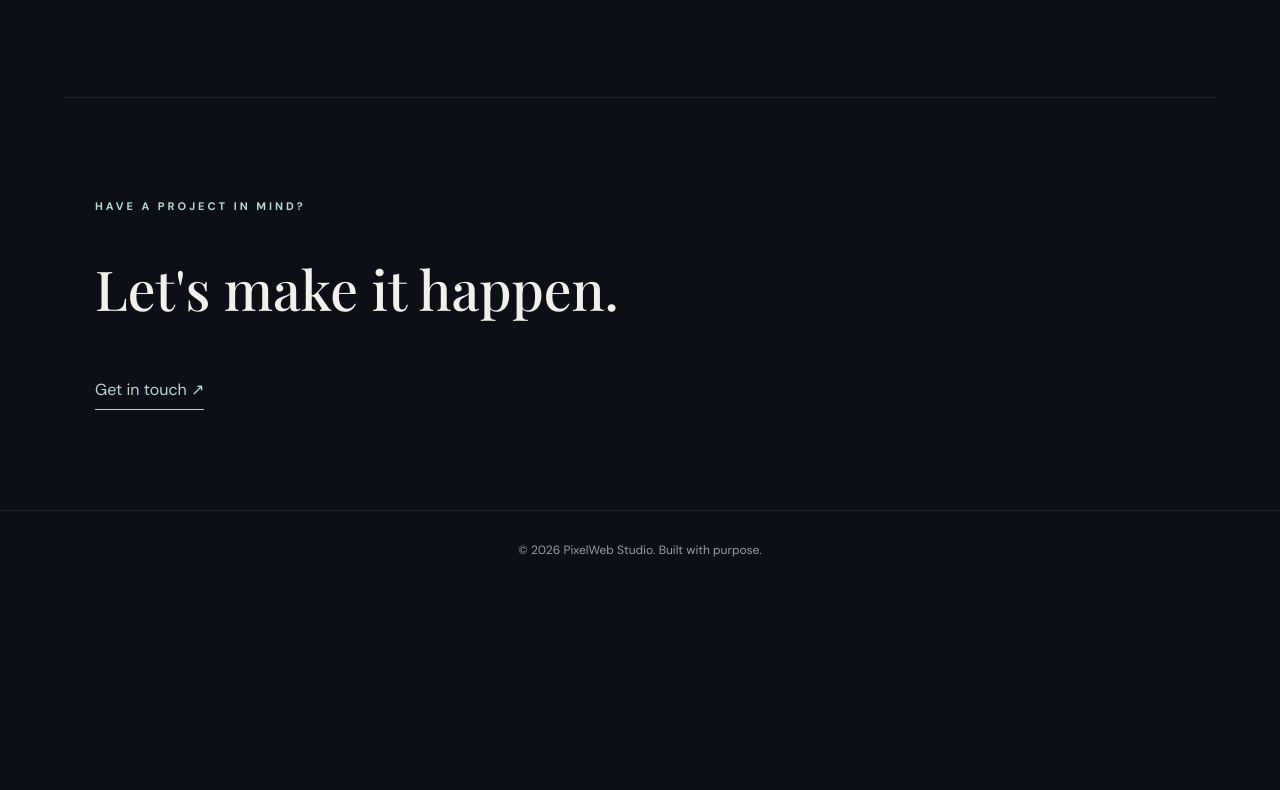
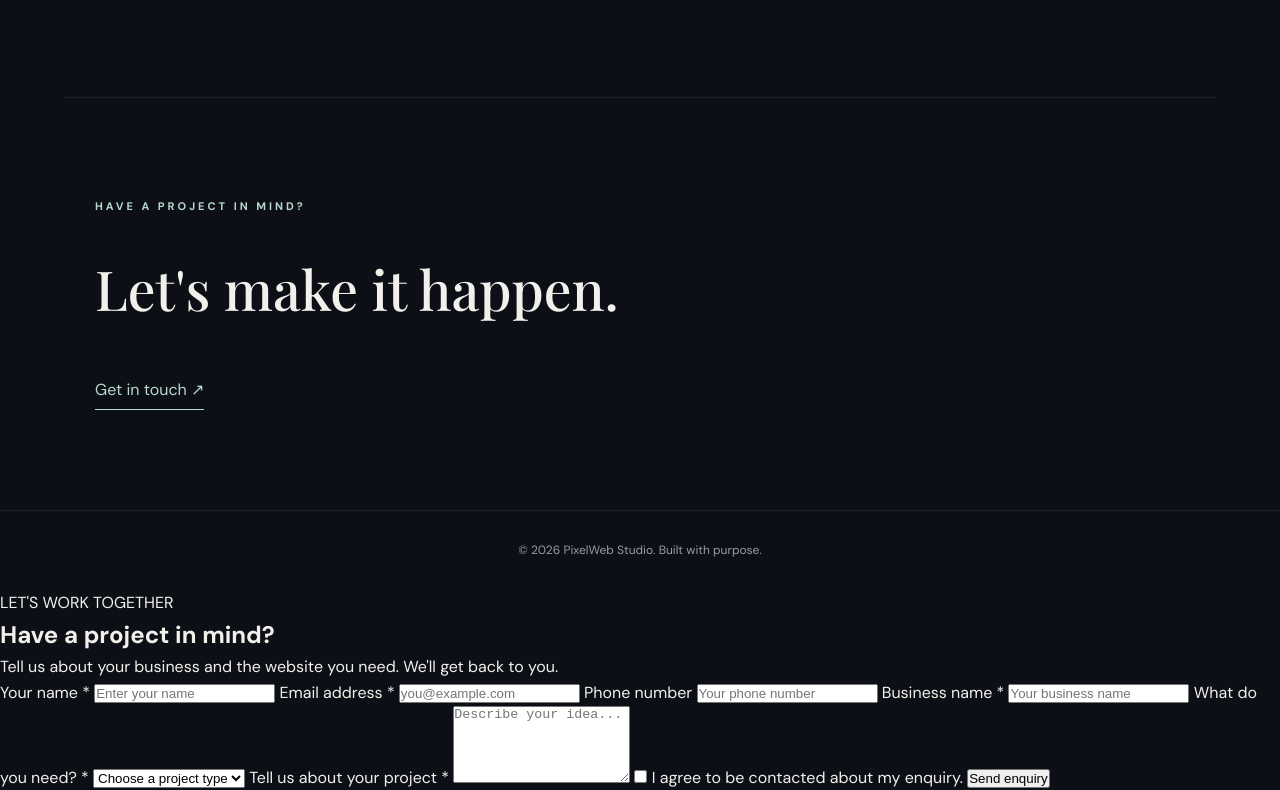
Before and after one commit to dev-v45/Pixel_Web_Studio, a plain HTML site: page index.html in a window 1280 px wide. Shown: the part 1696-2486 px from the top of the page. Before the commit the page ends 2286 px from the top, so only its background shows below. Drawn offline with nearby package versions, Linux system fonts and the light colour scheme.

Commit message:
Update index.html

```diff
--- a/index.html
+++ b/index.html
@@ -85,5 +85,87 @@
     </footer>
 
     <script src="script.js"></script>
+
+<section class="contact-section" id="contact">
+  <div class="contact-container">
+
+    <div class="contact-info">
+      <p class="section-label">LET'S WORK TOGETHER</p>
+      <h2>Have a project in mind?</h2>
+      <p>
+        Tell us about your business and the website
+        you need. We'll get back to you.
+      </p>
+    </div>
+
+    <form id="enquiryForm">
+
+      <label for="name">Your name *</label>
+      <input
+        type="text"
+        id="name"
+        name="name"
+        placeholder="Enter your name"
+        required
+      />
+
+      <label for="email">Email address *</label>
+      <input
+        type="email"
+        id="email"
+        name="email"
+        placeholder="you@example.com"
+        required
+      />
+
+      <label for="phone">Phone number</label>
+      <input
+        type="tel"
+        id="phone"
+        name="phone"
+        placeholder="Your phone number"
+      />
+
+      <label for="business">Business name *</label>
+      <input
+        type="text"
+        id="business"
+        name="business"
+        placeholder="Your business name"
+        required
+      />
+
+      <label for="project">What do you need? *</label>
+      <select id="project" name="project" required>
+        <option value="">Choose a project type</option>
+        <option value="Restaurant website">Restaurant website</option>
+        <option value="Business website">Business website</option>
+        <option value="Portfolio website">Portfolio website</option>
+        <option value="Landing page">Landing page</option>
+        <option value="Other project">Other project</option>
+      </select>
+
+      <label for="message">Tell us about your project *</label>
+      <textarea
+        id="message"
+        name="message"
+        rows="5"
+        placeholder="Describe your idea..."
+        required
+      ></textarea>
+
+      <label class="privacy-note">
+        <input type="checkbox" id="privacyConsent" required />
+        I agree to be contacted about my enquiry.
+      </label>
+
+      <button type="submit">Send enquiry</button>
+
+      <p id="formStatus" role="status"></p>
+
+    </form>
+  </div>
+</section>
+
 </body>
 </html>
```
